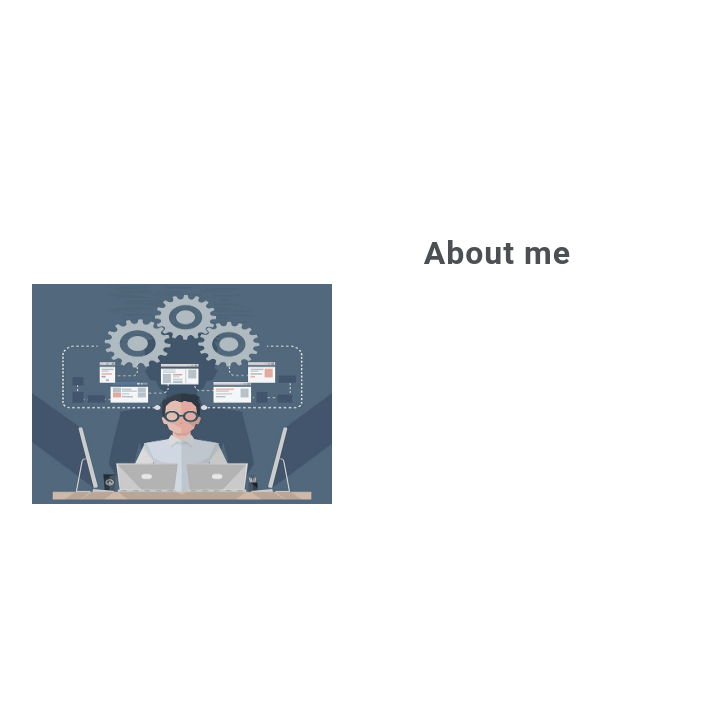
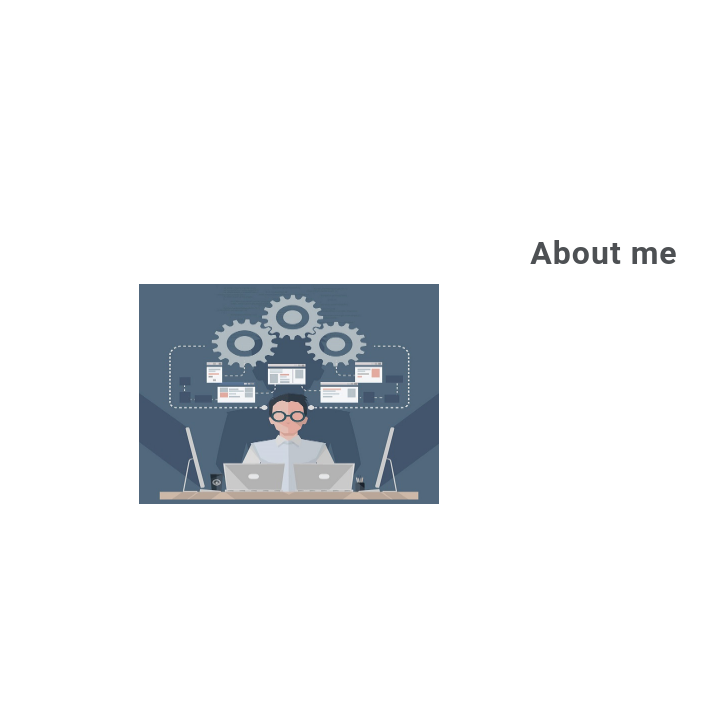
Before and after one commit to kutsevol/pdf_portfolio, a Django app: template templates/pdf_app/cv.html in a window 1280 px wide. Shown: the part 836-1539 px from the top of the page, without its empty margins (196-903 px from the left). Run offline with Django 3.2, Linux system fonts and the light colour scheme; the template is opened without the code that fills it, so the values that code supplies are empty; some libraries are stand-ins or nearby versions.

Commit message:
Issue-21. Frontend part
1. Small refactoring position of section (about-me)

```diff
--- a/templates/pdf_app/cv.html
+++ b/templates/pdf_app/cv.html
@@ -62,7 +62,7 @@
     </div>
     <div class="container-fluid" id="about">
         <div class="row">
-            <div class="col-sm-2 offset-2" id="about-image">
+            <div class="col-sm-2 offset-3" id="about-image">
                 <img src="static/pdf_app/images/custom-productivity.jpg">
             </div>
             <div class="col-sm-3 offset-1">
```
